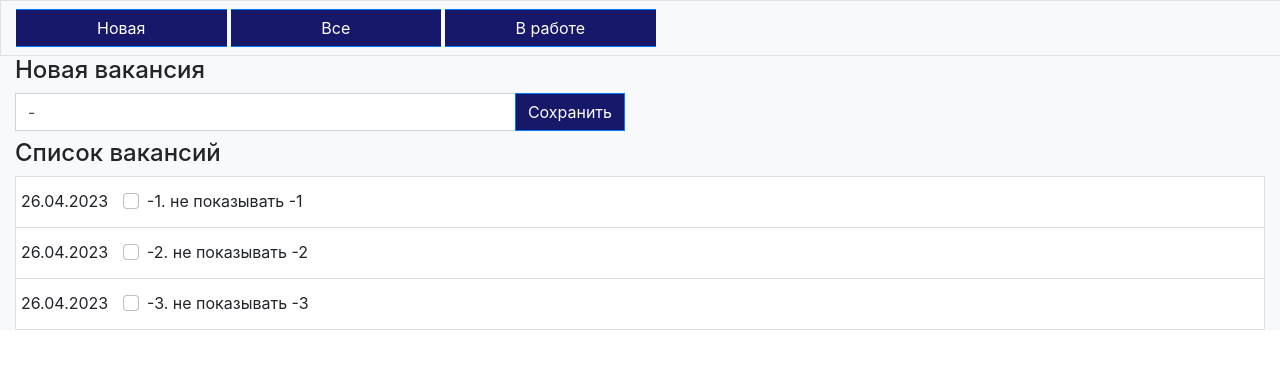
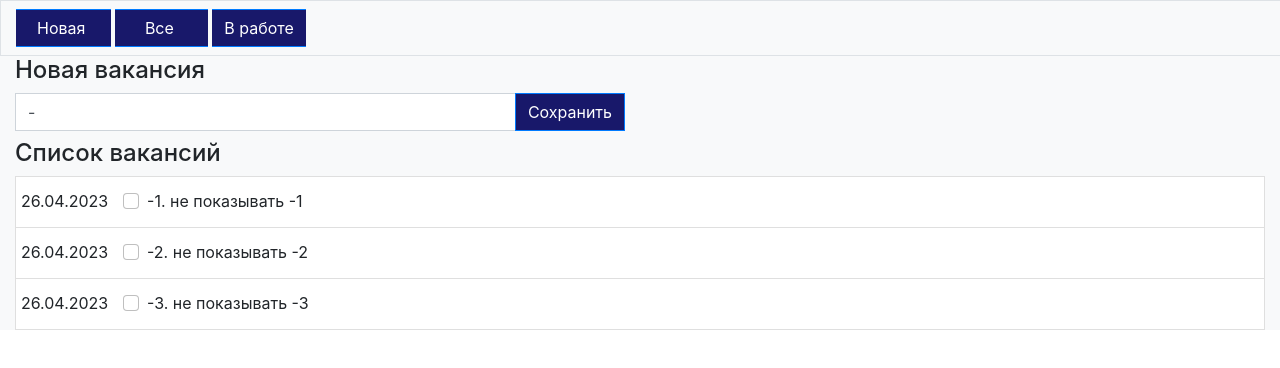
Before and after one commit to cherepakhin/vacancy_front, a React (Create React App) app: page / in a window 1280 px wide. Shown: the top 368 px of the page. Built offline with nearby package versions, Linux system fonts and the light colour scheme.

Commit message:
width buttons with &nbsp;

```diff
--- a/src/App.js
+++ b/src/App.js
@@ -13,9 +13,9 @@ function App() {
     <Container fluid className="md-0 pt-0 main-app-container bg-light"> {/*  "ml-4" Margin Left (ml!) (https://react-bootstrap.github.io/docs/layout/grid)*/}
       <Row className="fixed-top mt-0 md-1 pd-1 pl-0 ml-0 bg-light table-bordered">
         <Col xs={12} className="mt-2 mb-2">
-            <Button className="ml-0 col-2">Новая</Button>
-            <Button className="ml-1 col-2">Все</Button>
-            <Button className="ml-1 col-2">В работе</Button>
+            <Button className="ml-0">&nbsp;&nbsp;Новая&nbsp;&nbsp;&nbsp;</Button>
+            <Button className="ml-1">&nbsp;&nbsp;&nbsp;&nbsp;Все&nbsp;&nbsp;&nbsp;&nbsp;&nbsp;</Button>
+            <Button className="ml-1">В работе</Button>
         </Col>
       </Row>
       <Row className="mt-2 md-0 pt-5 pl-0 pd-0">    {/* "mt-4"  top margin (https://react-bootstrap.github.io/docs/layout/grid)*/}
```
